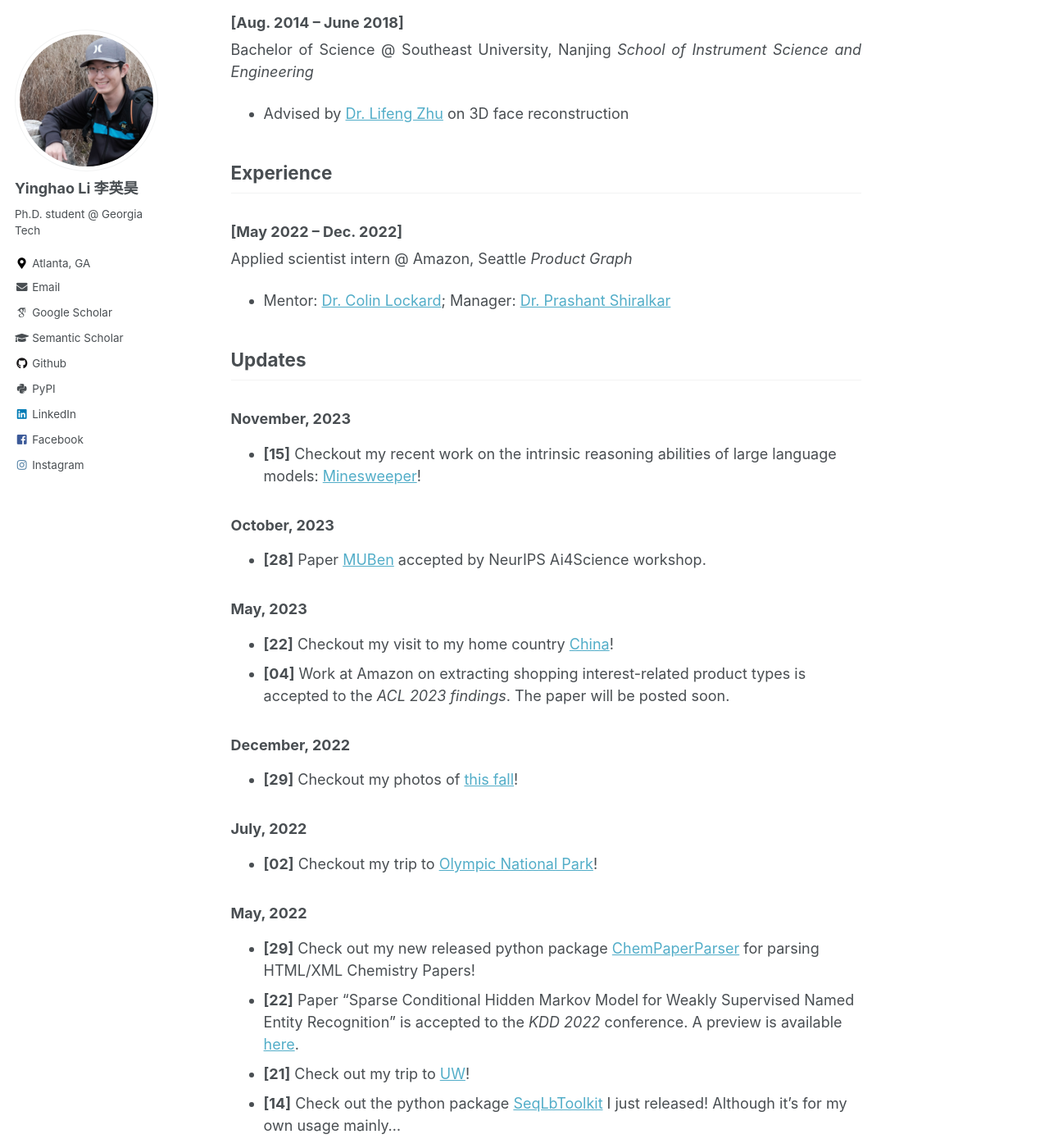
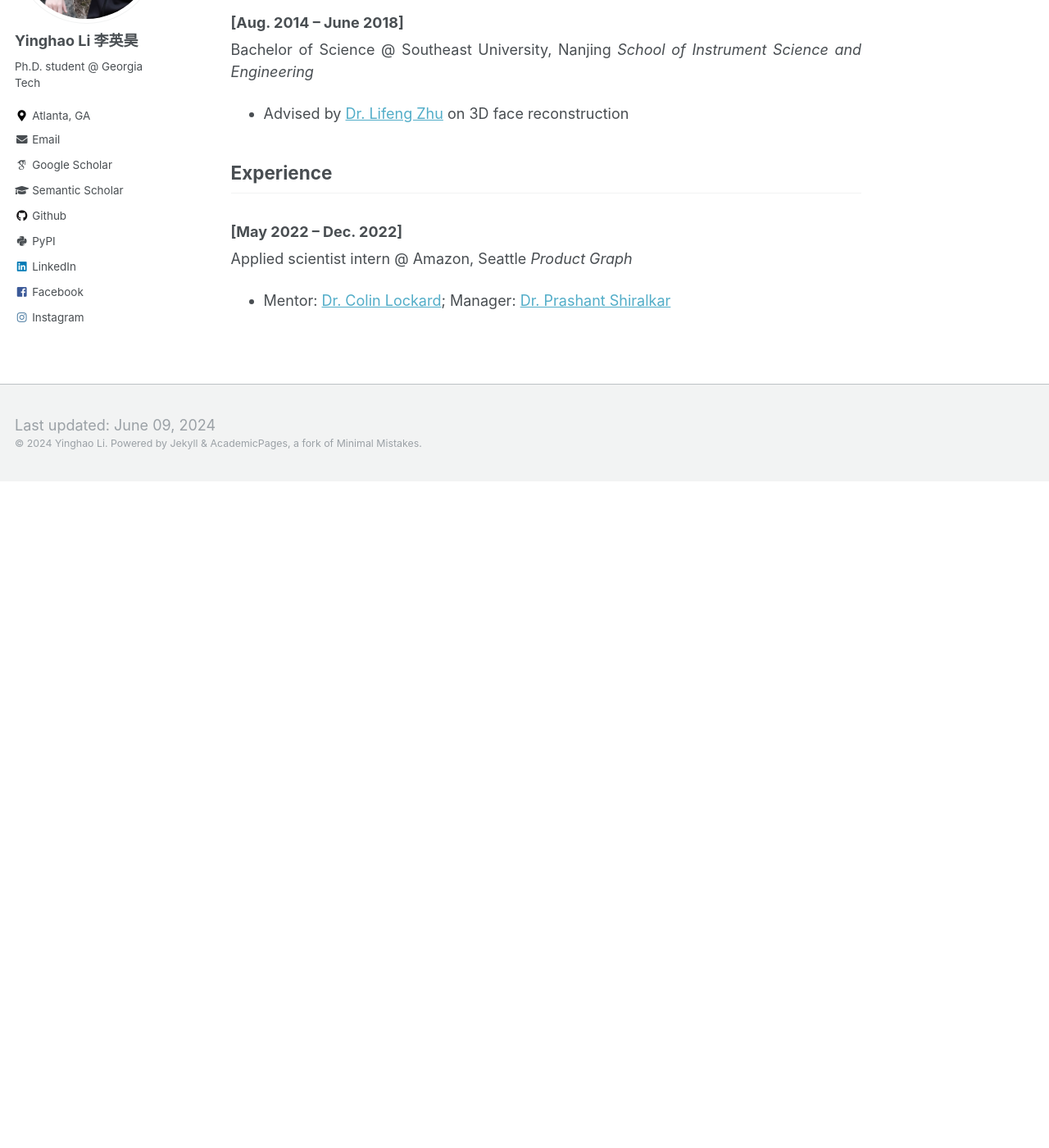
Before and after one commit to Yinghao-Li/Yinghao-Li.github.io, a Jekyll site: the page built from _pages/about.md, in a window 1280 px wide and 1400 px high, scrolled down 1495 px. Shown: the whole window at 82% size. Built offline with Jekyll 4.4.1, drawn with Linux system fonts in a browser that asks for light colours; some web fonts are replaced; after the commit the page ends 2082 px from its top, so only the background shows below that; some of the changed text lies outside the part shown.

Commit message:
update cv

```diff
--- a/_pages/about.md
+++ b/_pages/about.md
@@ -63,55 +63,3 @@ Experience
 Applied scientist intern @ Amazon, Seattle
 *Product Graph*
 - Mentor: [Dr. Colin Lockard](https://www.colinlockard.com/); Manager: [Dr. Prashant Shiralkar](https://sites.google.com/site/shiralkarprashant/)
-
-
-Updates
----
-
-### November, 2023
-- **[15]** Checkout my recent work on the intrinsic reasoning abilities of large language models: [Minesweeper](https://arxiv.org/abs/2311.07387)!
-
-### October, 2023
-- **[28]** Paper [MUBen](https://arxiv.org/abs/2306.10060) accepted by NeurIPS Ai4Science workshop.
-
-### May, 2023
-- **[22]** Checkout my visit to my home country [China]({{base_path}}/gallery/2023/05/china)!
-- **[04]** Work at Amazon on extracting shopping interest-related product types is accepted to the *ACL 2023 findings*. The paper will be posted soon.
-
-### December, 2022
-- **[29]** Checkout my photos of [this fall]({{base_path}}/gallery/2022/11/autumn)!
-
-### July, 2022
-- **[02]** Checkout my trip to [Olympic National Park]({{base_path}}/gallery/2022/06/olympic/)!
-
-### May, 2022
-- **[29]** Check out my new released python package [ChemPaperParser](https://pypi.org/project/ChemistryPaperParser/) for parsing HTML/XML Chemistry Papers!
-- **[22]** Paper "Sparse Conditional Hidden Markov Model for Weakly Supervised Named Entity Recognition" is accepted to the *KDD 2022* conference. A preview is available [here]({{base_path}}/files/KDD.2022.sparse.chmm.preview.pdf).
-- **[21]** Check out my trip to [UW]({{base_path}}/gallery/2022/05/uw)!
-- **[14]** Check out the python package [SeqLbToolkit](https://pypi.org/project/SeqLbToolkit/) I just released! Although it's for my own usage mainly...
-- **[11]** Check out the [Chemistry Article Parsing Portal](http://sciannotate.cc.gatech.edu/) website I just developed and its [tutorial]({{base_path}}/posts/2022/05/chem-parser).
-- **[08]** Check out the new photos I just uploaded to my [gallery]({{base_path}}/gallery/2022/05/seattle-city).
-
-### April, 2022
-- **[26]** Going to Seattle this Friday.
-- **[03]** Glad to join Amazon as an intern this summer. Will be in Seattle from May to August!
-
-### February, 2022
-- **[17]** Happy very late Chinese New Year!
-
-### January, 2022
-- **[03]** Happy late new year!
-
-### December, 2021
-- **[26]** Merry late Christmas.
-- **[23]** Will intern at Amazon the next summer.
-
-### October, 2021
-- **[25]** Had my third Pfizer vaccine.
-- **[24]** The Wrench paper has been accepted by NIPS 2021 (some weeks ago)!
-
-### September, 2021
-- **[27]** Check out the work in which I involved: [Wrench 🔧](https://arxiv.org/abs/2109.11377) ([code](https://github.com/JieyuZ2/wrench))
-- **[22]** Didn't see the moon :(
-- **[21]** It's mid-autumn festival today! Will I be able to see the moon tonight?
-- **[16]** Start building my personal webpage!
```
Also changed, not shown: _pages/teaching.md (+1 -1 lines), 1 other file.
